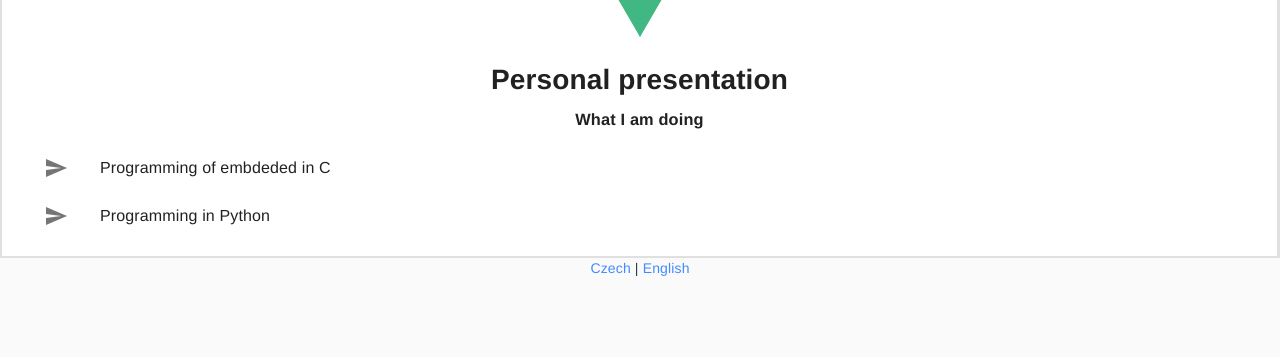
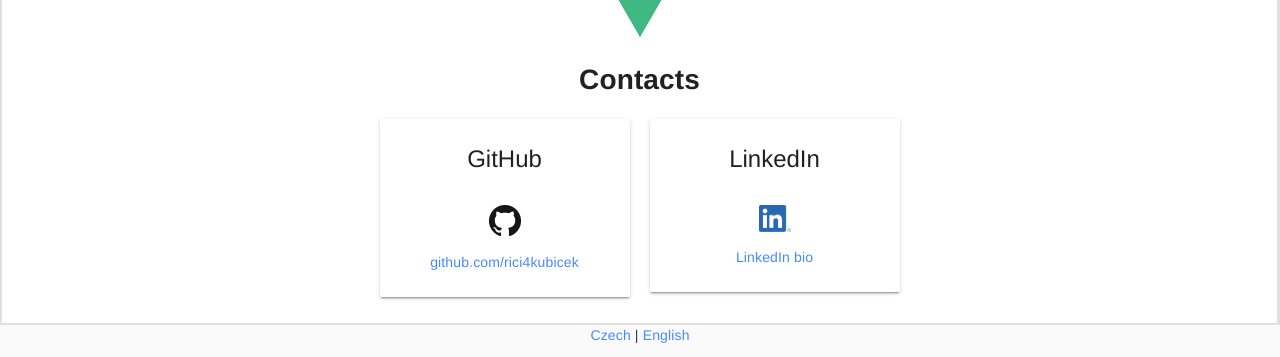
Before and after one commit to rici4kubicek/personal-presentation, a Vue app: page /contact in a window 1280 px wide. Shown: the part 231-588 px from the top of the page. Built offline with nearby package versions, Linux system fonts and the light colour scheme.

Commit message:
Contact page with github and linkedin links

```diff
--- a/src/locales/cs.json
+++ b/src/locales/cs.json
@@ -11,5 +11,6 @@
   "index.work.header": "Čemu se věnuji",
   "index.work.item1": "Programování embdeded v jazyce C",
   "index.work.item2": "Programování v jazyce Python",
-  "contact.meta.title": "Kontakty"
+  "contact.meta.title": "Kontakty",
+  "contact.title": "Kontakty"
 }
--- a/src/locales/en.json
+++ b/src/locales/en.json
@@ -11,5 +11,6 @@
   "index.work.header": "What I am doing",
   "index.work.item1": "Programming of embdeded in C",
   "index.work.item2": "Programming in Python",
-  "contact.meta.title": "Contacts"
+  "contact.meta.title": "Contacts",
+  "contact.title": "Contacts"
 }
--- a/src/pages/Contact.vue
+++ b/src/pages/Contact.vue
@@ -1,20 +1,49 @@
 <template>
-  <div class="index">
-    <h1>{{ $t("index.title") }}</h1>
-    <h3>{{ $t("index.work.header") }}</h3>
-    <div class="md-alignment-center">
-      <md-list>
-        <md-list-item>
-          <md-icon>send</md-icon>
-          <span class="md-list-item-text">{{ $t("index.work.item1") }}</span>
-        </md-list-item>
+  <div class="contact">
+    <h1>{{ $t("contact.title") }}</h1>
 
-        <md-list-item>
-          <md-icon>send</md-icon>
-          <span class="md-list-item-text">{{ $t("index.work.item2") }}</span>
-        </md-list-item>
-      </md-list>
-    </div>
+    <md-card md-with-hover>
+      <md-ripple>
+        <md-card-header>
+          <div class="md-title">GitHub</div>
+          <!--- <div class="md-subhead">It also have a ripple</div> --->
+        </md-card-header>
+
+        <md-card-content
+          ><p>
+            <img
+              alt="GitHub logo"
+              src="../assets/contact/github.png"
+              width="32px"
+            />
+          </p>
+          <a href="https://github.com/rici4kubicek" target="_blank"> github.com/rici4kubicek</a>
+        </md-card-content>
+      </md-ripple>
+    </md-card>
+    <md-card md-with-hover>
+      <md-ripple>
+        <md-card-header>
+          <div class="md-title">LinkedIn</div>
+          <!--- <div class="md-subhead">It also have a ripple</div> --->
+        </md-card-header>
+
+        <md-card-content
+          ><p>
+            <img
+              alt="LinkedIn logo"
+              src="../assets/contact/linkedin.png"
+              width="32px"
+            />
+          </p>
+          <a
+            href="https://www.linkedin.com/in/richard-kub%C3%AD%C4%8Dek-119635aa/" target="_blank"
+          >
+            LinkedIn bio</a
+          >
+        </md-card-content>
+      </md-ripple>
+    </md-card>
   </div>
 </template>
 
@@ -29,6 +58,13 @@ export default {
 .md-list {
   margin: 15px 0 0;
   text-align: center;
+}
+.md-card {
+  max-width: 500px;
+  min-width: 250px;
+  margin: 10px;
+  display: inline-block;
+  vertical-align: top;
 }
 h3 {
   margin: 15px 0 0;
```
Also changed, not shown: src/assets/contact/github.png (added), src/assets/contact/linkedin.png (added).
